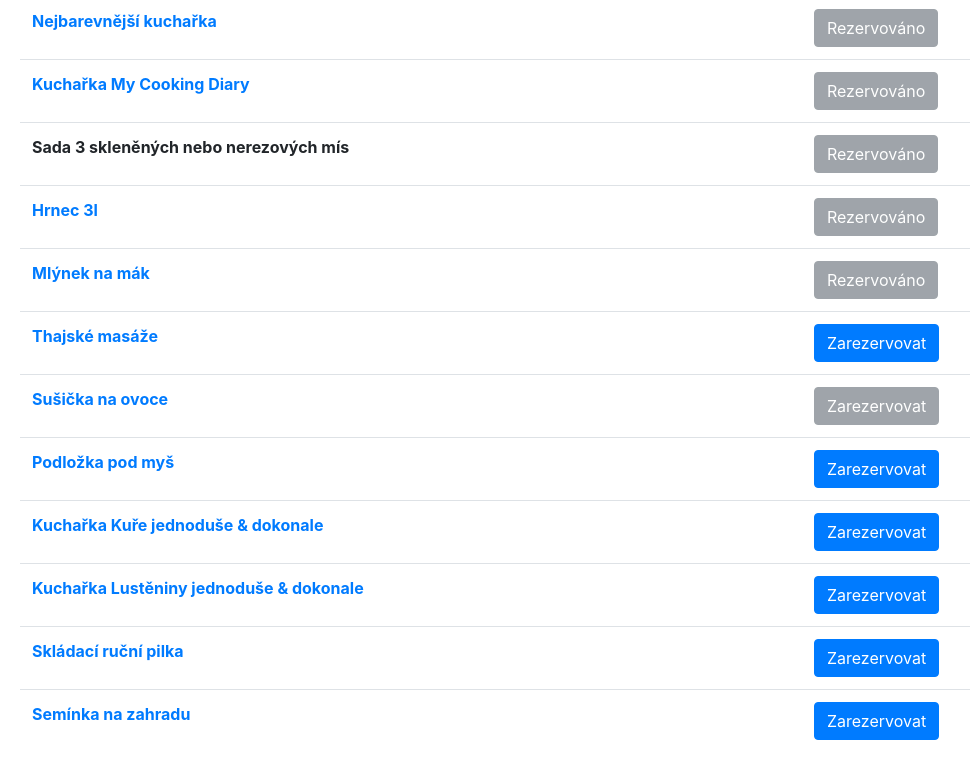
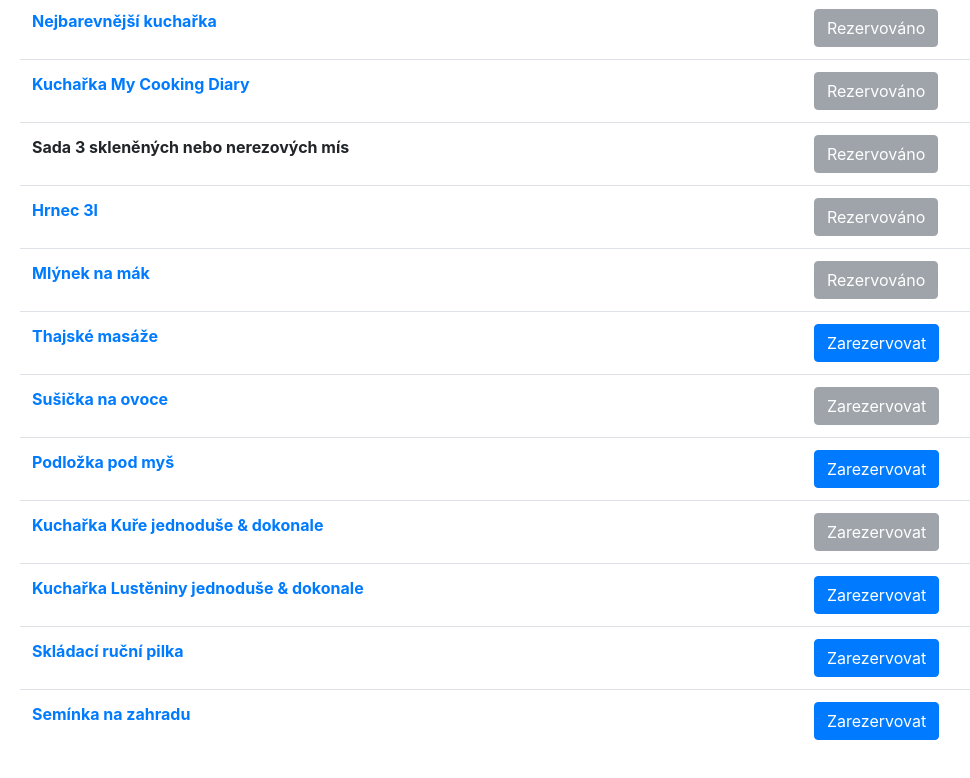
Before and after one commit to AlesRuzickaEu/WeddingWeb, a website: page index.html in a window 1280 px wide. Shown: the part 4985-5763 px from the top of the page, without its empty margins (65-1035 px from the left). Drawn offline with nearby package versions, Linux system fonts and the light colour scheme; some packages are replaced by stand-ins of ours.

Commit message:
AutoUpdate Wedding Gifts 2018-05-04T18:08:22

```diff
--- a/index.html
+++ b/index.html
@@ -340,7 +340,7 @@ cestovni tipy ???udelat media query? -->
                 <a href="https://www.kosmas.cz/knihy/235509/kure-jednoduse-dokonale/">Kuchařka Kuře jednoduše & dokonale</a>
               </th>
               <td>
-                <input class="btn btn-primary" type="submit" value="Zarezervovat" name="KucharkaKure">
+                <input class="btn btn-secondary" type="submit" value="Zarezervovat" name="KucharkaKure" disabled>
               </td>
             </tr>
             <tr>
```
